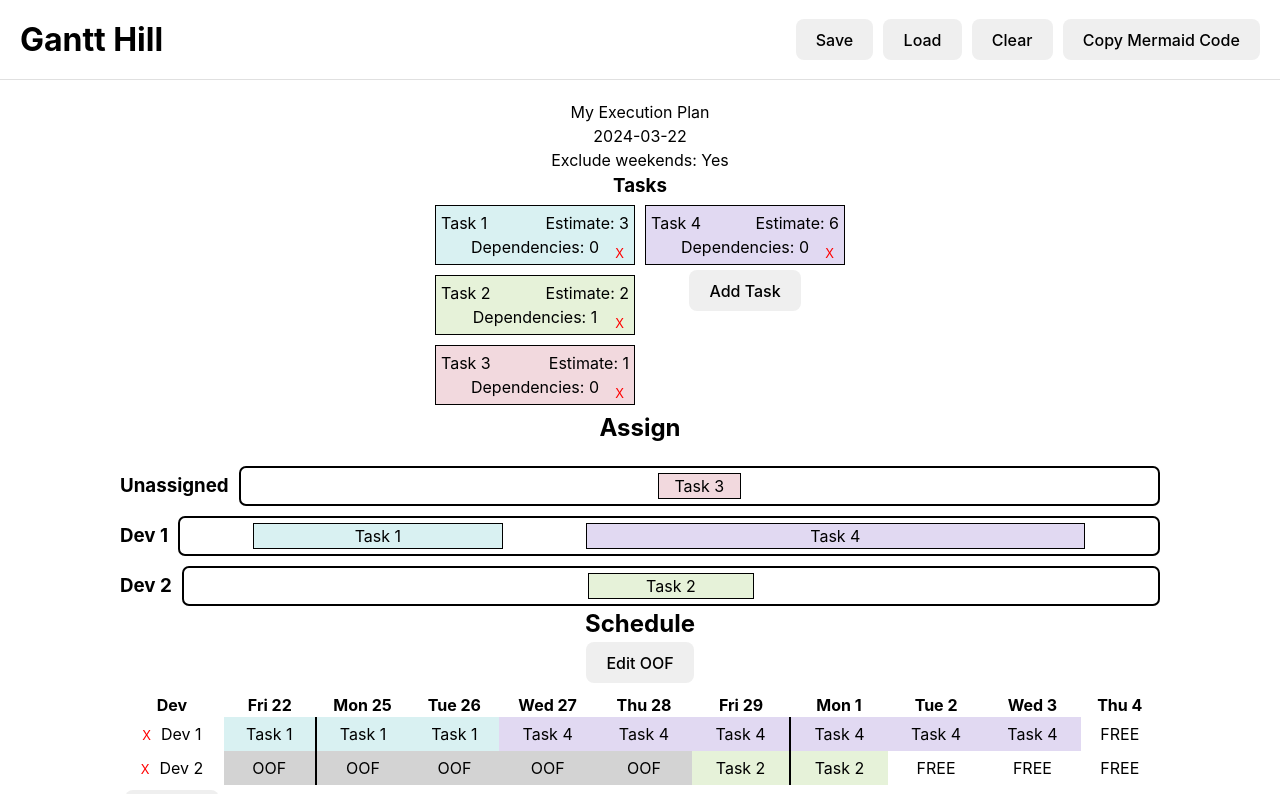
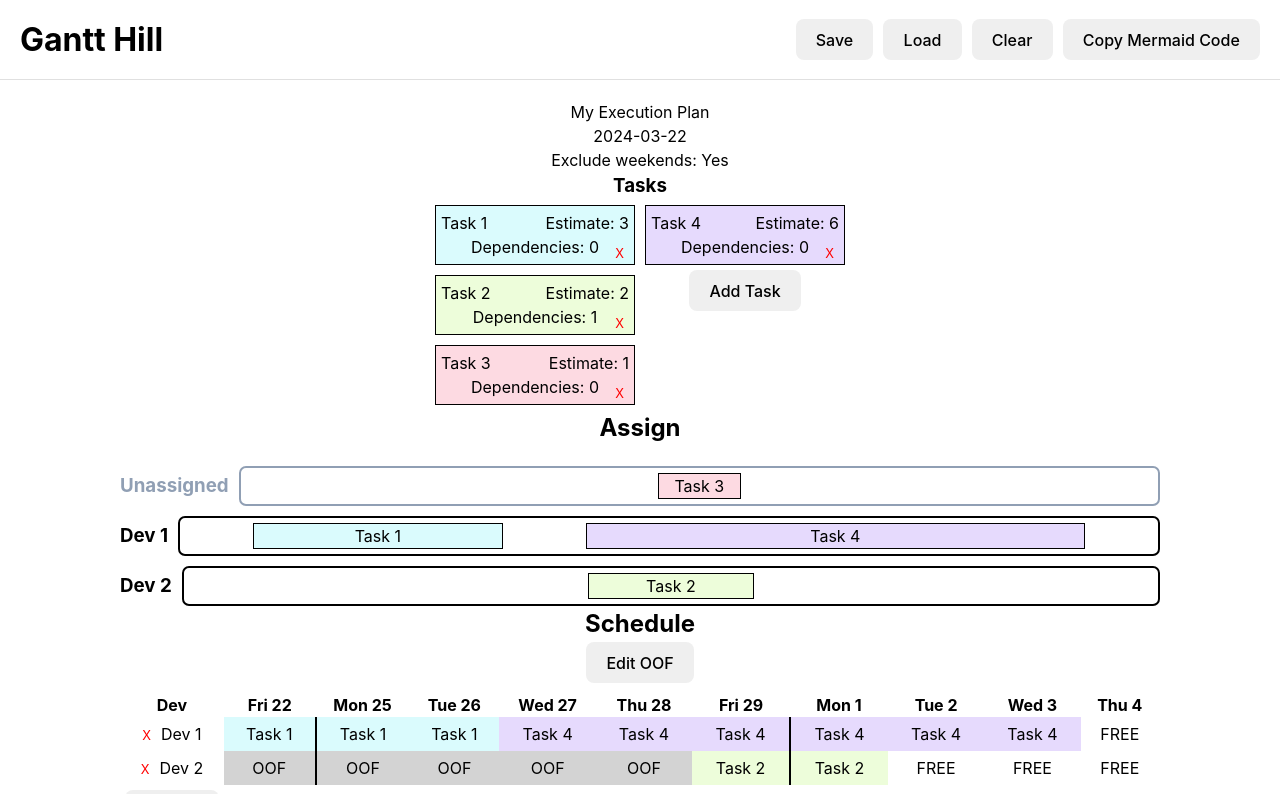
Before and after one commit to butaud/gantt-hill, a React (Vite) app: page / in a window 1280 px wide. Shown: the top 794 px of the page. Built offline with nearby package versions, Linux system fonts and the light colour scheme.

Commit message:
tweak styling for unassigned row

```diff
--- a/src/model/task.ts
+++ b/src/model/task.ts
@@ -176,9 +176,9 @@ export class Task {
     hash = Math.abs(Math.floor(transformedHash * transformedHash));
 
     const hue = hash % 360;
-    const saturation = 50;
+    const saturation = 90;
     const lightness = 50;
-    const alpha = 0.2;
+    const alpha = 0.15;
 
     return `hsl(${hue}, ${saturation}%, ${lightness}%, ${alpha})`;
   }
--- a/src/ui/AssignSection.css
+++ b/src/ui/AssignSection.css
@@ -36,6 +36,14 @@
   border-radius: 7px;
 }
 
+.assignment-row.unassigned .dropZone {
+  border-color: rgb(144, 159, 180);
+}
+
+.assignment-row.unassigned h3 {
+  color: rgb(144, 159, 180);
+}
+
 .assignment-row .dropZone.dragging {
   box-shadow: 0 0 5px rgba(128, 164, 218);
   border-color: rgb(128, 164, 218);
--- a/src/ui/AssignSection.tsx
+++ b/src/ui/AssignSection.tsx
@@ -65,7 +65,7 @@ export const AssignSection: FC = observer(() => {
       <h2>Assign</h2>
       <div className="assignment-rows" ref={divRef}>
         <DragDropContext onDragEnd={onDragEnd} onDragStart={onDragStart}>
-          <div className="assignment-row">
+          <div className="assignment-row unassigned">
             <h3>Unassigned</h3>
             <TaskRearrangeRow
               tasks={unassignedTasks}
@@ -96,8 +96,15 @@ export const TaskRearrangeRow: FC<{
   rowWidth: number;
   dragging: boolean;
 }> = observer(({ tasks, devId, rowWidth, dragging }) => {
+  const classNames = ["dropZone"];
+  if (dragging) {
+    classNames.push("dragging");
+  }
+  if (!devId) {
+    classNames.push("unassigned");
+  }
   return (
-    <div className={"dropZone" + (dragging ? " dragging" : "")}>
+    <div className={classNames.join(" ")}>
       <Droppable
         droppableId={devId?.toString() ?? "unassigned"}
         direction="horizontal"
```
